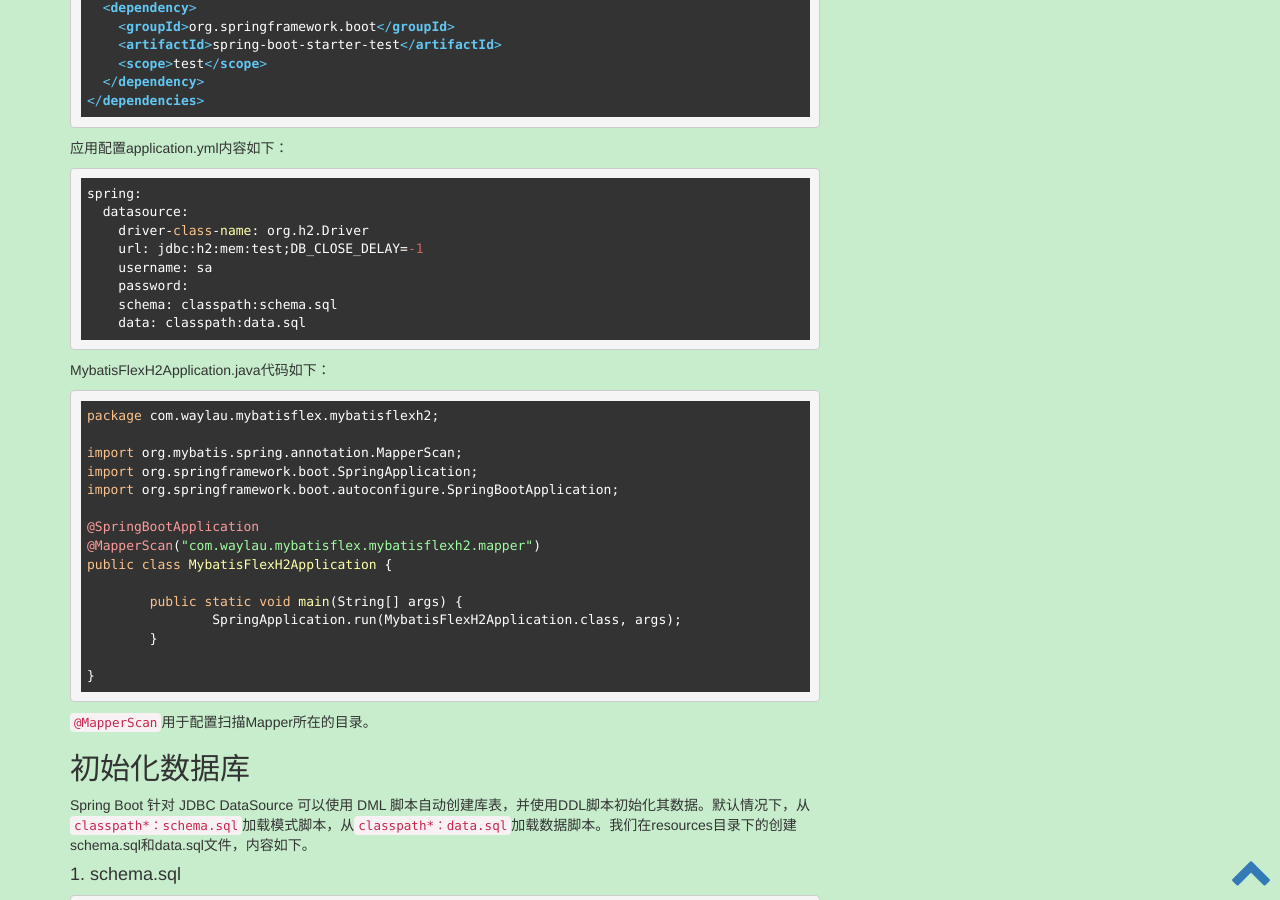
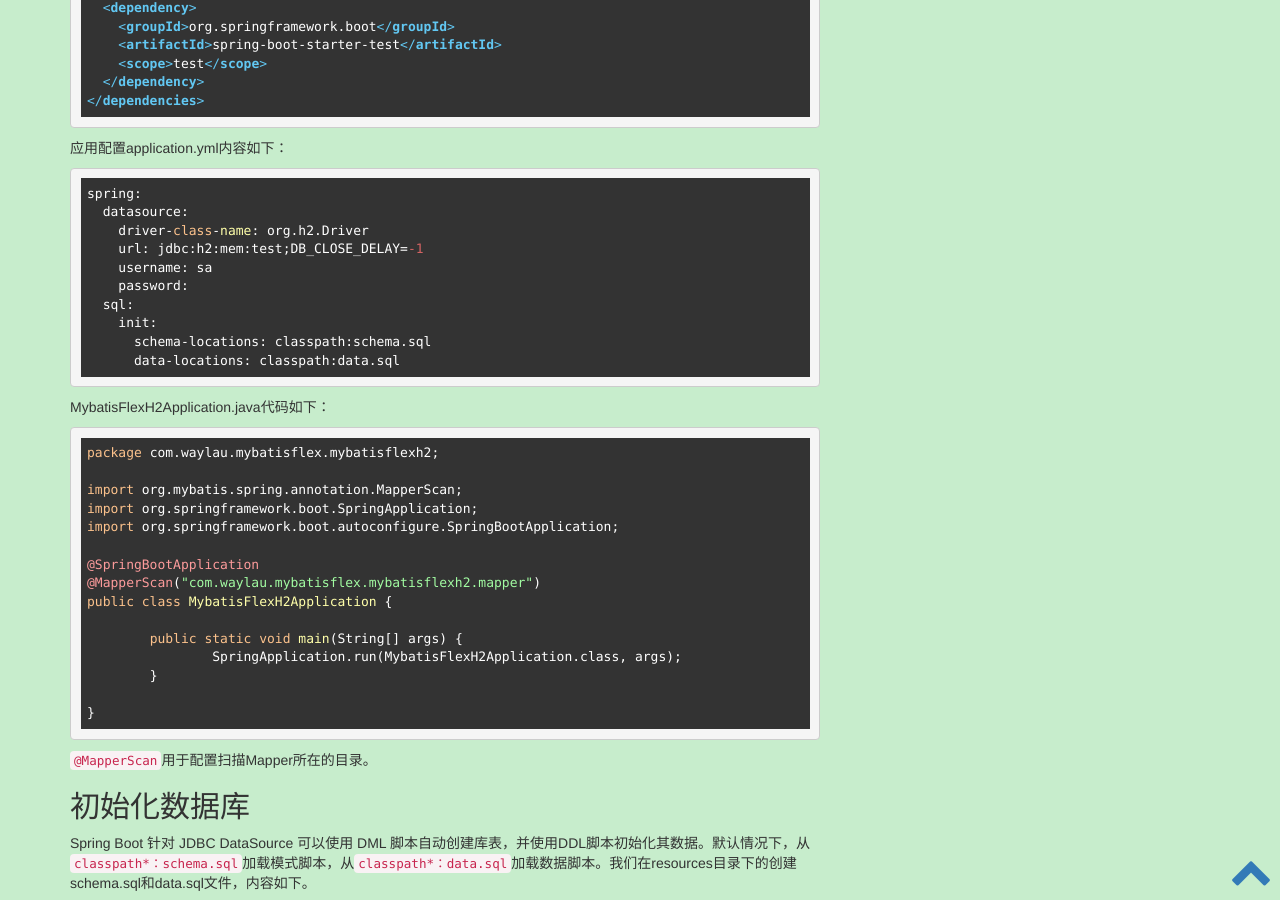
Before and after one commit to waylau/waylau.github.io, a Jekyll site: the page built from _posts/2025-03-05-getting-started-with-mybatis-flex.md, in a window 1280 px wide and 900 px high, scrolled down 1707 px. Built offline with Jekyll 4.4.1, drawn with Linux system fonts in a browser that asks for light colours; comment, search, counter and statistics services are not loaded; some of the changed lines change nothing that is shown; some of the changed text lies outside the part shown.

Commit message:
fix：修正了配置

````diff
--- a/_posts/2025-03-05-getting-started-with-mybatis-flex.md
+++ b/_posts/2025-03-05-getting-started-with-mybatis-flex.md
@@ -98,8 +98,10 @@ spring:
     url: jdbc:h2:mem:test;DB_CLOSE_DELAY=-1
     username: sa
     password:
-    schema: classpath:schema.sql
-    data: classpath:data.sql
+  sql:
+    init:
+      schema-locations: classpath:schema.sql
+      data-locations: classpath:data.sql
 ```
 
 
@@ -241,7 +243,6 @@ class MybatisFlexH2ApplicationTests {
         List<Role> roleList = roleMapper.selectListByQuery(queryWrapper);
 
         roleList.forEach(role -> log.info("role id {}, {}", role.getId(), role.getRoleName()));
-        System.out.println(roleList);
     }
 }
 ```
````
